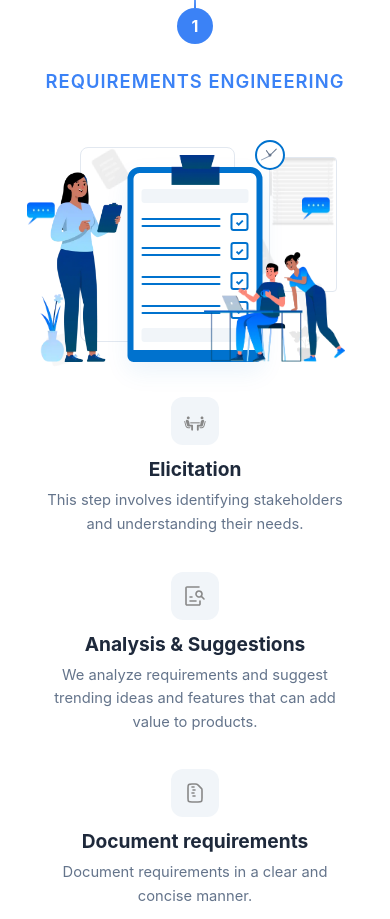
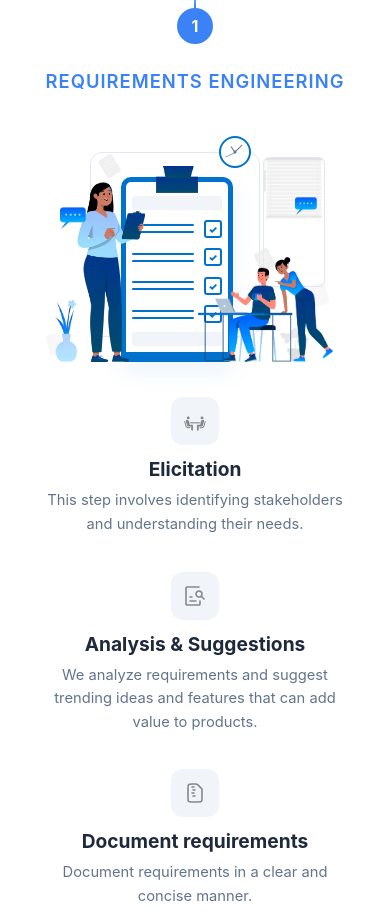
Before and after one commit to AyezaNaseem/speecto-project, a React (Create React App) app: page / in a window 390 px wide. Shown: the part 1160-2079 px from the top of the page. Built offline with nearby package versions, Linux system fonts and the light colour scheme.

Commit message:
Reduce grey paper vectors size on slate and desk team

```diff
--- a/src/components/process_phases/requirementEngineering.css
+++ b/src/components/process_phases/requirementEngineering.css
@@ -347,7 +347,7 @@
 .paper_bg_left {
     top: 210px;
     left: 10px;
-    width: 30px;
+    width: 20px;
     opacity: 0.35;
     z-index: 0;
 }
@@ -355,25 +355,25 @@
 .paper_bg_right {
     top: 160px;
     right: 25px;
-    width: 35px;
+    width: 22px;
     opacity: 0.35;
     z-index: 0;
 }
 
 /* Slate ke top par paper vector */
 .paper_slate_top {
-    top: 11%;
-    left: 18%;
-    width: 11%;
-    opacity: 0.75;
+    top: 13%;
+    left: 20%;
+    width: 6.5%;
+    opacity: 0.65;
     z-index: 2;
     transform: rotate(-15deg);
 }
 .paper_desk_man {
-    bottom: 35%;
+    bottom: 38%;
     right: 25%;
-    width: 11%;
-    opacity: 0.75;
+    width: 6.5%;
+    opacity: 0.65;
     z-index: 3;
     transform: rotate(-10deg);
 }
@@ -496,8 +496,7 @@
 
     .req_illustration_canvas {
         position: relative !important;
-        width: 100% !important;
-        max-width: 320px !important;
+        width: 320px !important;
         height: 240px !important;
         margin: 0 auto !important;
         display: flex !important;
@@ -506,99 +505,111 @@
         transform: none !important;
     }
 
+    /* Left background grey border frame */
+    .bg_frame_left {
+        position: absolute !important;
+        top: 30px !important;
+        left: 55px !important;
+        width: 170px !important;
+        height: 185px !important;
+        border: 1.5px solid #e2e8f0 !important;
+        border-radius: 12px !important;
+        background-color: #ffffff !important;
+        z-index: 0 !important;
+    }
+
+    /* Right background grey border frame */
+    .bg_frame_right {
+        position: absolute !important;
+        top: 35px !important;
+        right: 30px !important;
+        width: 62px !important;
+        height: 130px !important;
+        border: 1.5px solid #e2e8f0 !important;
+        border-radius: 6px !important;
+        overflow: hidden !important;
+        background-color: #ffffff !important;
+        z-index: 0 !important;
+    }
+
+    /* Slate Board - Slim & Centered inside left frame */
     .slate_board {
         position: absolute !important;
         bottom: 0px !important;
-        left: 50% !important;
+        left: 142px !important;
         transform: translateX(-50%) !important;
-        width: 135px !important;
-        height: 195px !important;
-        padding: 12px 8px 8px 8px !important;
-        border-top-width: 6px !important;
-        border-left-width: 6px !important;
-        border-right-width: 6px !important;
-        border-bottom-width: 12px !important;
-        border-radius: 12px 12px 6px 6px !important;
+        width: 112px !important;
+        height: 185px !important;
+        padding: 10px 6px 6px 6px !important;
+        border-top-width: 5px !important;
+        border-left-width: 5px !important;
+        border-right-width: 5px !important;
+        border-bottom-width: 10px !important;
+        border-radius: 10px 10px 5px 5px !important;
         z-index: 3 !important;
     }
 
     .slate_clip_img {
-        top: -18px !important;
+        top: -16px !important;
         left: 50% !important;
         transform: translateX(-50%) !important;
-        width: 48px !important;
+        width: 42px !important;
     }
 
+    /* Standing Woman - No gap from slate board */
     .char_standing_woman {
         position: absolute !important;
-        left: 15px !important;
+        left: 42px !important;
         bottom: 0px !important;
-        height: 190px !important;
+        height: 180px !important;
         width: auto !important;
         z-index: 5 !important;
     }
 
+    /* Desk Team */
     .char_desk_team {
         position: absolute !important;
-        right: 10px !important;
+        right: 22px !important;
         bottom: 0px !important;
-        height: 110px !important;
+        height: 105px !important;
         width: auto !important;
         z-index: 4 !important;
     }
 
-    .bg_frame_left {
-        position: absolute !important;
-        top: 25px !important;
-        left: 45px !important;
-        width: 155px !important;
-        height: 195px !important;
-        border-radius: 8px !important;
-        z-index: 0 !important;
-    }
-
-    .bg_frame_right {
-        position: absolute !important;
-        top: 35px !important;
-        right: 18px !important;
-        width: 68px !important;
-        height: 135px !important;
-        border-radius: 4px !important;
-        z-index: 0 !important;
-    }
-
+    /* Blue Clock Circle */
     .bg_clock_circle {
         position: absolute !important;
-        top: 18px !important;
-        left: 220px !important;
-        transform: none !important;
-        width: 30px !important;
-        height: 30px !important;
+        top: 14px !important;
+        left: 200px !important;
+        transform: translateX(-50%) !important;
+        width: 32px !important;
+        height: 32px !important;
         border-width: 2.5px !important;
         z-index: 4 !important;
     }
 
+    /* Floating Chat Vectors */
     .chat_left {
         position: absolute !important;
-        top: 80px !important;
-        left: -8px !important;
-        width: 28px !important;
+        top: 85px !important;
+        left: 25px !important;
+        width: 26px !important;
         z-index: 6 !important;
     }
 
     .chat_right {
         position: absolute !important;
         top: 75px !important;
-        right: 25px !important;
-        width: 28px !important;
+        right: 38px !important;
+        width: 22px !important;
         z-index: 6 !important;
     }
 
     .plant_pot_img {
         position: absolute !important;
-        left: 5px !important;
+        left: 20px !important;
         bottom: 0px !important;
-        width: 24px !important;
+        width: 22px !important;
         z-index: 1 !important;
     }
 
```
